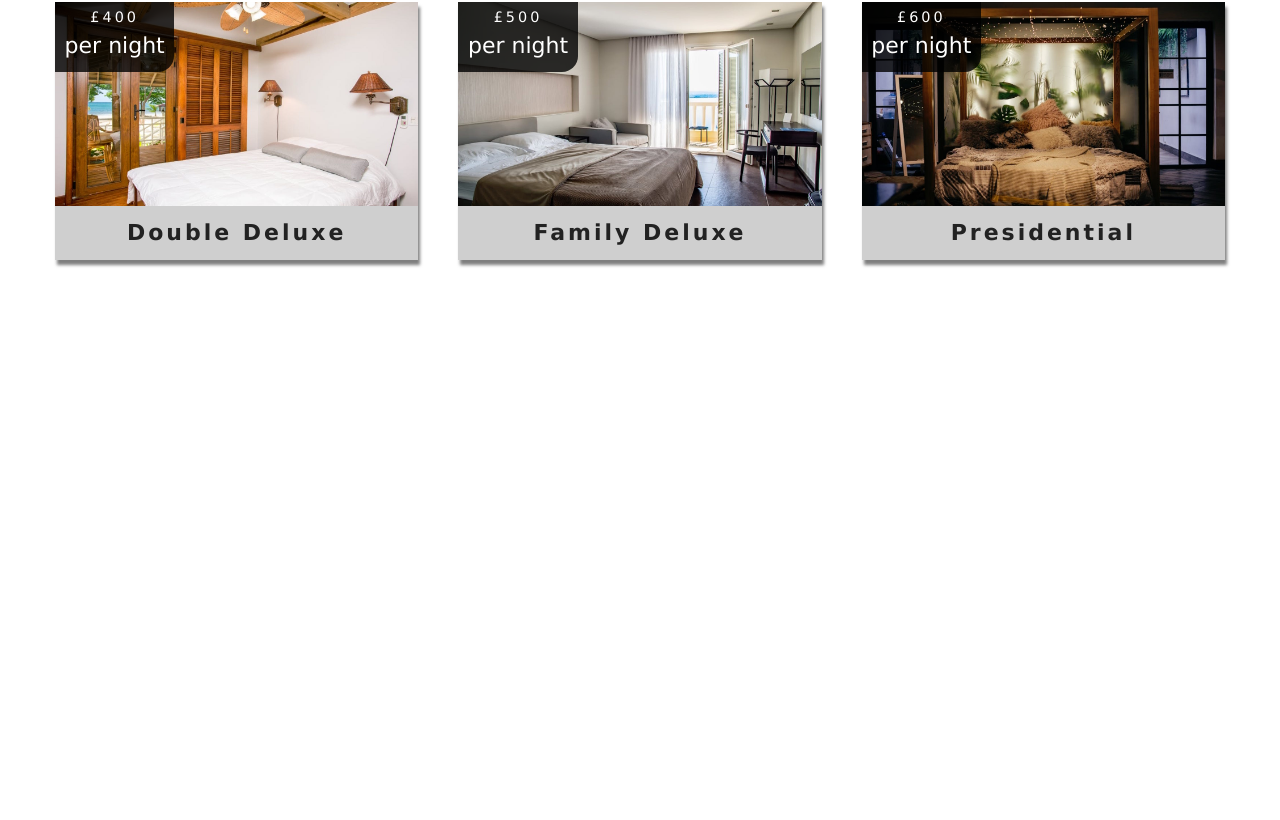
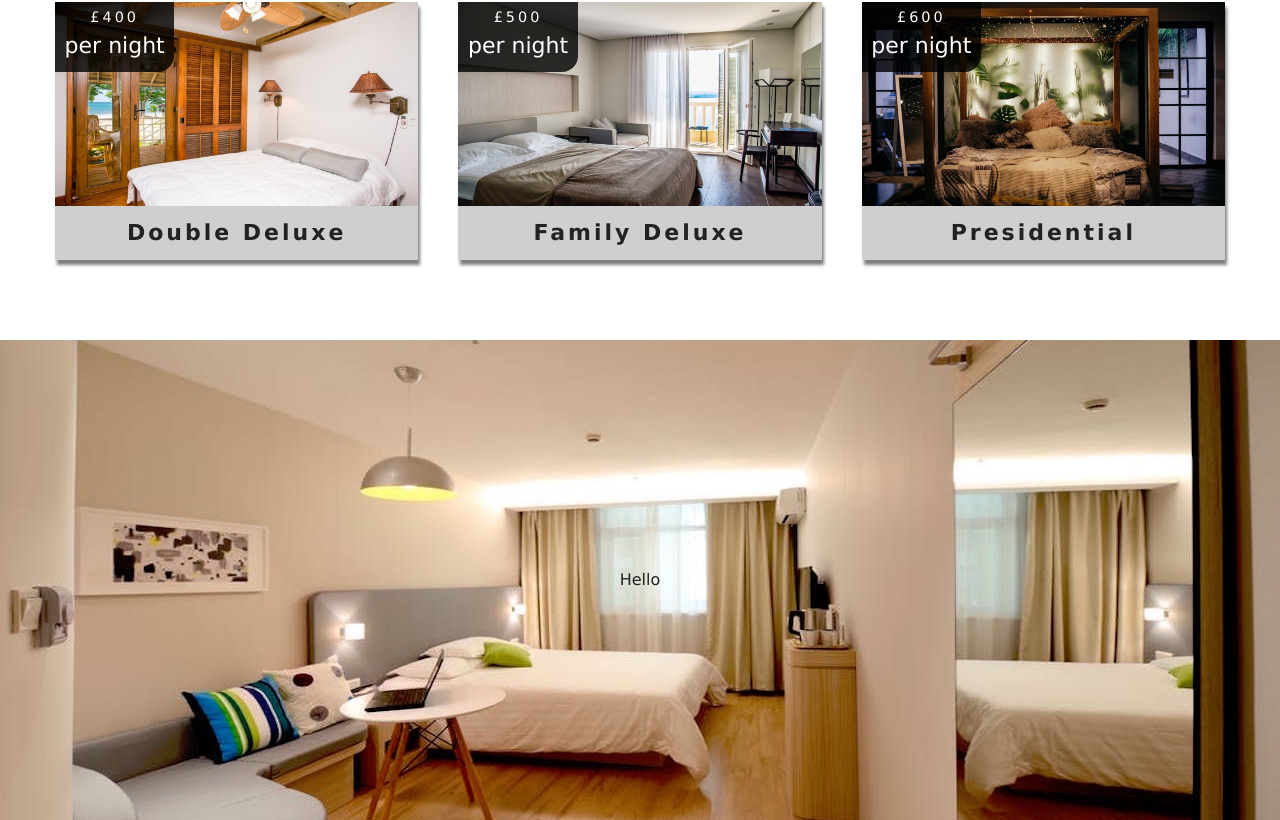
Before and after one commit to MelissaAstbury/beach-resort, a React (Create React App) app: page / in a window 1280 px wide. Shown: the part 1564-2384 px from the top of the page. Before the commit the page ends 1904 px from the top, so only its background shows below. Built offline with nearby package versions, Linux system fonts and the light colour scheme.

Commit message:
made a styled component that I rendered on the home page for now to ensure this is working

```diff
--- /dev/null
+++ b/src/components/StyledHero/StyledHero.js
@@ -0,0 +1,13 @@
+import styled from "styled-components";
+
+import defaultImage from "../../images/room-1.jpeg";
+
+const StyledHero = styled.header`
+  min-height: 60vh;
+  background: url(${defaultImage}) center/cover no-repeat;
+  display: flex;
+  align-items: center;
+  justify-content: center;
+`;
+
+export default StyledHero;
--- a/src/containers/Home/Home.js
+++ b/src/containers/Home/Home.js
@@ -6,6 +6,7 @@ import Hero from "../../components/Hero/Hero";
 import Banner from "../../components/Banner/Banner";
 import ServicesSection from "../../components/ServicesSection/ServicesSection";
 import FeaturedRooms from "../../components/FeaturedRooms/FeaturedRooms";
+import StyledButton from "../../components/StyledHero/StyledHero";
 
 const Home = () => {
   return (
@@ -22,6 +23,7 @@ const Home = () => {
       </Hero>
       <ServicesSection />
       <FeaturedRooms />
+      <StyledButton>Hello</StyledButton>
     </>
   );
 };
```
